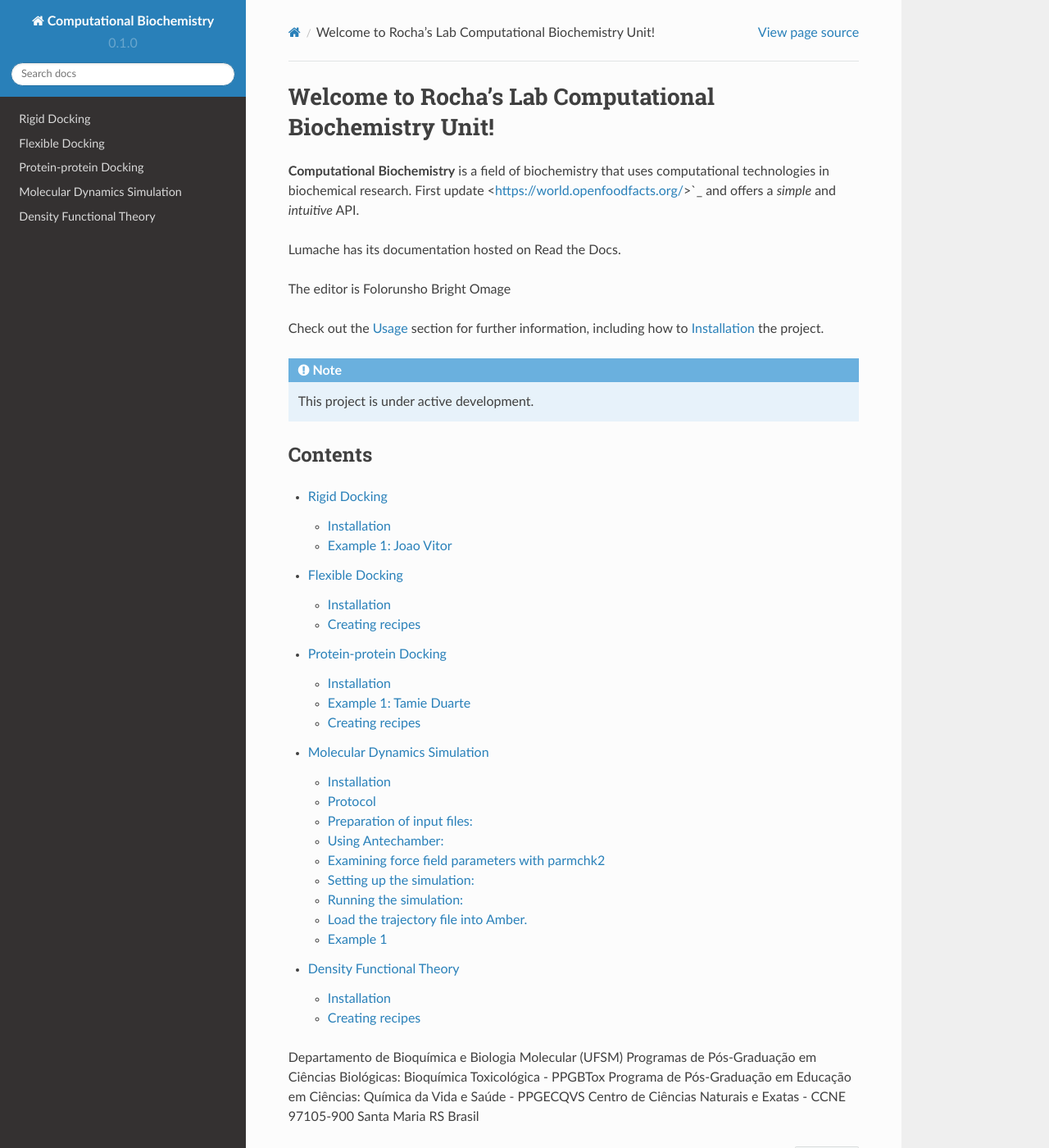
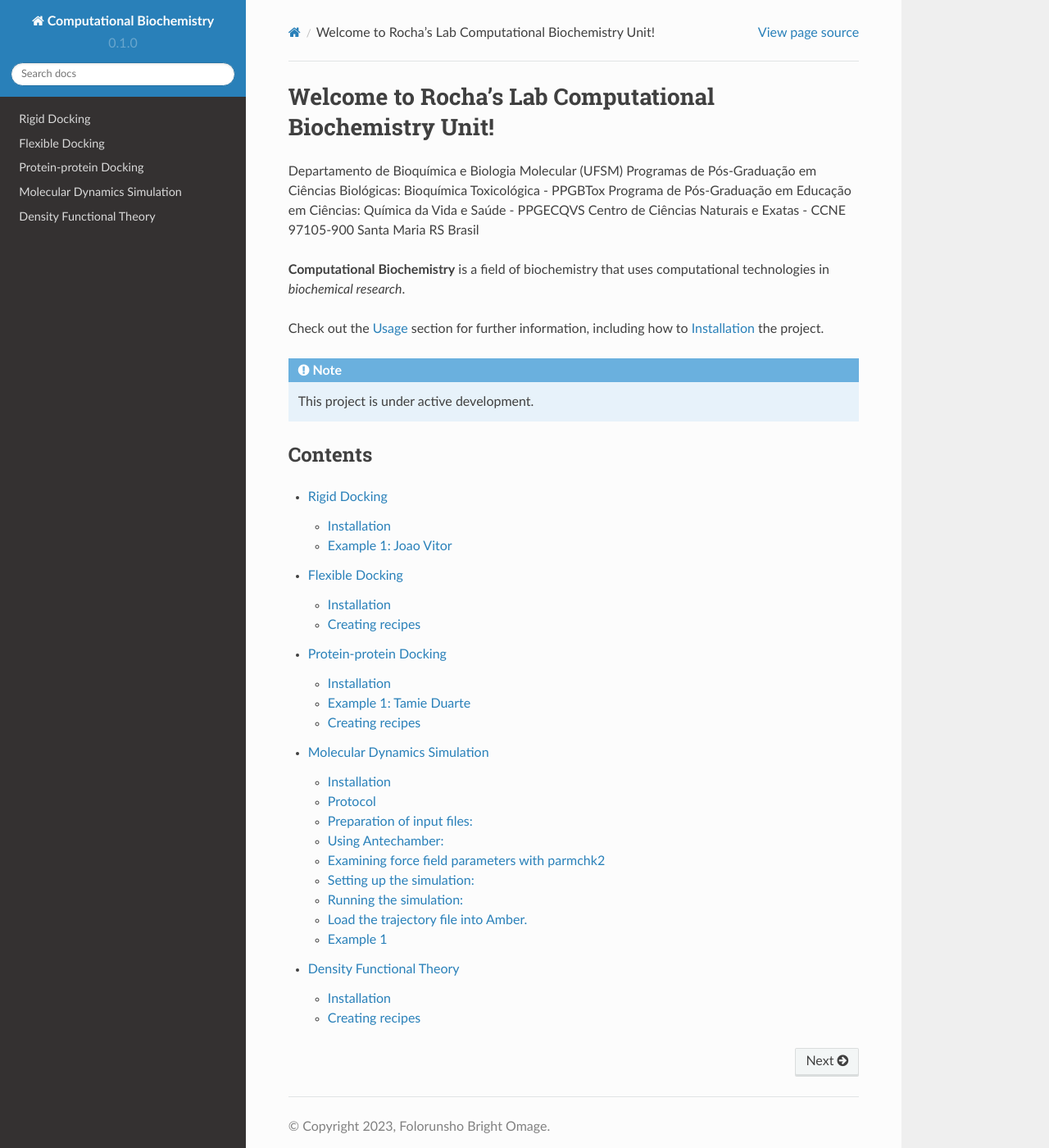
Before and after one commit to omagebright/computationalbiochemistry, a Sphinx documentation site: the page built from docs/source/index.rst, in a window 1280 px wide and 1400 px high. Shown: the whole window at 82% size. Built offline with Sphinx 7.4.7 and the Read the Docs theme 2.0.0, drawn with Linux system fonts in a browser that asks for light colours.

Commit message:
Update index.rst

```diff
--- a/docs/source/index.rst
+++ b/docs/source/index.rst
@@ -1,13 +1,15 @@
 Welcome to Rocha's Lab Computational Biochemistry Unit!
 ===================================
 
-**Computational Biochemistry** is a field of biochemistry that uses computational technologies in biochemical research.
-First update <https://world.openfoodfacts.org/>`_
-and offers a *simple* and *intuitive* API.
+Departamento de Bioquímica e Biologia Molecular (UFSM) Programas de Pós-Graduação em Ciências Biológicas: Bioquímica Toxicológica - PPGBTox Programa de Pós-Graduação em Educação em Ciências: Química da Vida e Saúde - PPGECQVS Centro de Ciências Naturais e Exatas - CCNE 97105-900 Santa Maria RS Brasil
 
-Lumache has its documentation hosted on Read the Docs.
 
-The editor is Folorunsho Bright Omage
+
+
+**Computational Biochemistry** is a field of biochemistry that uses computational technologies in *biochemical research*.
+
+
+
 
 Check out the :doc:`usage` section for further information, including
 how to :ref:`installation` the project.
```
Also changed, not shown: other parts of docs/source/index.rst (+0 -3 lines).
